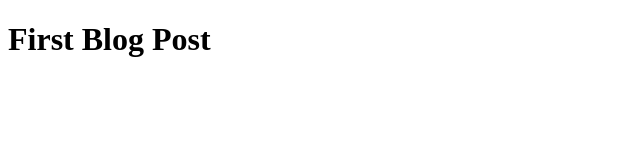
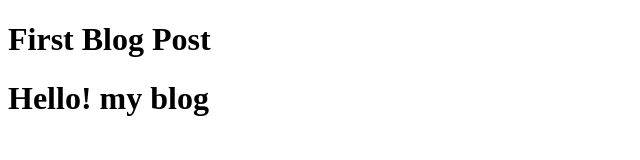
Before and after one commit to akhil9tiet/NetNerd, a Gatsby site: page /first-post in a window 1280 px wide. Shown: the whole page, without its empty margins (0-640 px from the left). Built offline with nearby package versions, Linux system fonts and the light colour scheme; Gatsby itself is replaced by a stand-in of ours.

Commit message:
got the content in for the post

```diff
--- a/src/templates/post.js
+++ b/src/templates/post.js
@@ -1,6 +1,5 @@
 import React from 'react';
 import Helmet from 'react-helmet';
-
 
 export default function Template({data}) {
   const { markdownRemark: post} = data; //const post = data.markdownRemark
@@ -8,6 +7,7 @@ export default function Template({data}) {
   return(
     <div>
       <h1>{ post.frontmatter.title }</h1>
+      <div dangerouslySetInnerHTML={{__html: post.html}} />
     </div>
   );
 }
```
